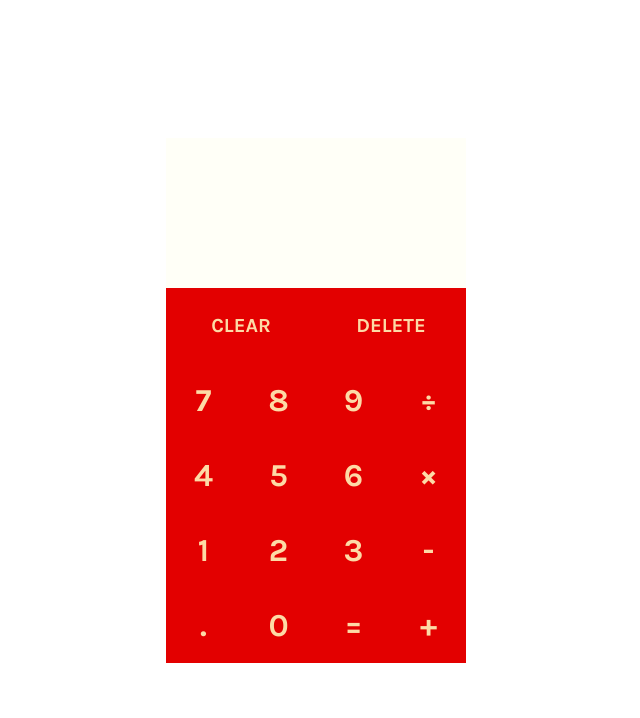
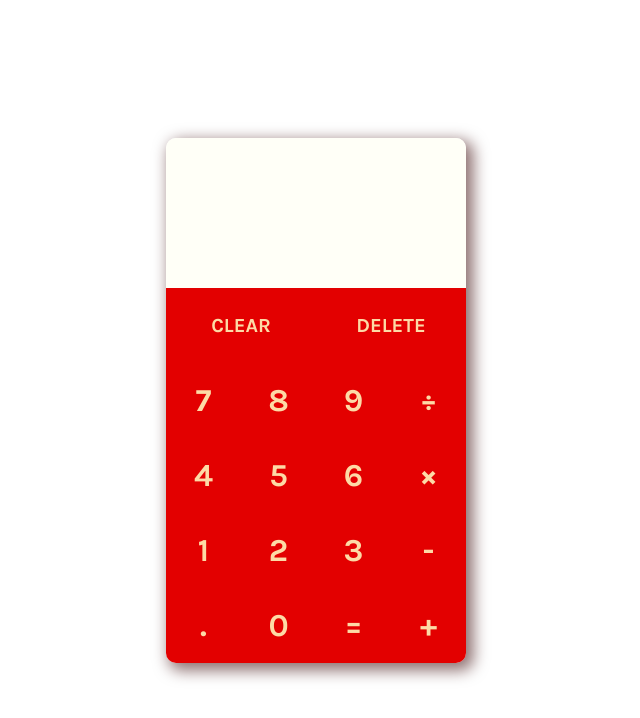
Before and after one commit to JakeyMattie/odin-calculator, a plain HTML site: page index.html in a window 1280 px wide. Shown: the whole page, without its empty margins (324-964 px from the left). Drawn offline with Linux system fonts and the light colour scheme.

Commit message:
CSS update #2: Basic CSS complete

```diff
--- a/style.css
+++ b/style.css
@@ -22,28 +22,36 @@ body {
 #container {
     width: 300px;
     height: 525px;
+    box-shadow: 5px 5px 15px 2.5px #3502028f;
+    border-radius: 10px;
 }
 
 #result {
     width: 300px;
     height: 150px;
     background-color: #fffff7;
+    border-top-left-radius: 10px;
+    border-top-right-radius: 10px;
 }
 
 #buttons {
     height: 375px;
+
 }
 
 #numPad {
     display: flex;
     flex-wrap: wrap;
+    background-color: #e30000;
+    border-bottom-left-radius: 10px;
+    border-bottom-right-radius: 10px;
 }
 
 .btn {
     width: 75px;
     height: 75px;
     border: 0;
-    background-color: #e30000;
+    background-color: transparent;
     color: #fddaa6;
     font-size: 2rem;
 }
```
